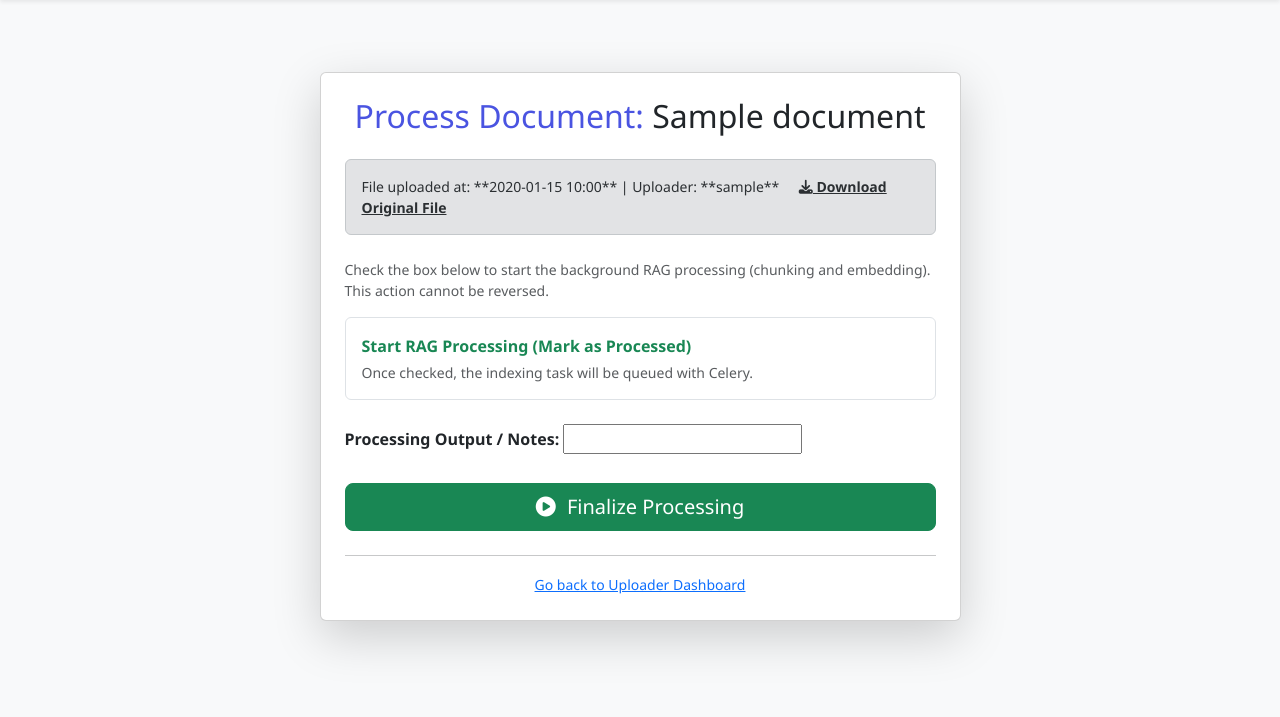
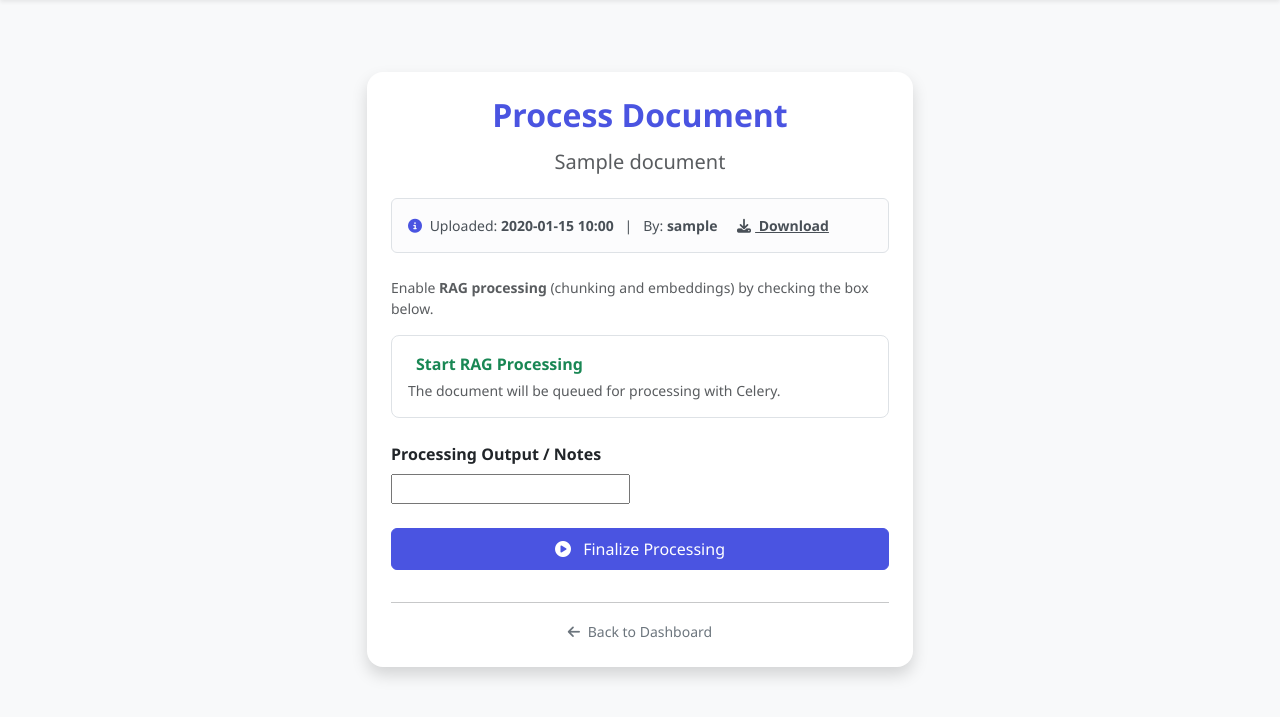
Before and after one commit to albanz27/DocSeek, a Django app: template doc_manager/templates/doc_manager/document_process_form.html in a window 1280 px wide. Shown: the part 56-773 px from the top of the page. Run offline with Django 5.2, Linux system fonts and the light colour scheme; the template is opened without the code that fills it: most values are stand-ins (such as "Sample title", 1, 10 or a date in 2020); form fields are guessed from the names that the template uses.

Commit message:
Refactor document_process_form.html for improved layout and user experience; add document_process_form.css for enhanced styling and consistency

```diff
--- a/doc_manager/templates/doc_manager/document_process_form.html
+++ b/doc_manager/templates/doc_manager/document_process_form.html
@@ -1,55 +1,72 @@
 {% extends 'base.html' %}
+{% load static %}
+
+{% block extra_css %}
+<link rel="stylesheet" href="{% static 'css/document_process.css' %}">
+{% endblock extra_css %}
 
 {% block content %}
 <div class="row justify-content-center">
-    <div class="col-md-9 col-lg-7">
-        <div class="card shadow-lg p-4 mt-5">
-            <h2 class="card-title text-center mb-4 text-primary">Process Document: <span class="text-dark">{{ document.title }}</span></h2>
+    <div class="col-md-8 col-lg-6">
+        <div class="card shadow p-4 mt-5 border-0 rounded-4">
+            <h2 class="card-title text-center text-primary mb-3 fw-bold">
+                Process Document
+            </h2>
+            <h5 class="text-center text-muted mb-4">{{ document.title }}</h5>
 
-            <div class="alert alert-secondary small mb-4">
-                File uploaded at: **{{ document.uploaded_at|date:"Y-m-d H:i" }}** |
-                Uploader: **{{ document.uploader.username }}**
+            <div class="alert alert-light border rounded small mb-4">
+                <i class="fas fa-info-circle text-primary me-1"></i>
+                Uploaded: <strong>{{ document.uploaded_at|date:"Y-m-d H:i" }}</strong> &nbsp; | &nbsp;
+                By: <strong>{{ document.uploader.username }}</strong>
                 <a href="{{ document.file.url }}" class="alert-link ms-3">
-                    <i class="fas fa-download"></i> Download Original File
+                    <i class="fas fa-download me-1"></i> Download
                 </a>
             </div>
 
-            <form method="POST">
+            <form method="POST" class="mb-3">
                 {% csrf_token %}
 
-                <p class="text-muted small">
-                    Check the box below to start the background RAG processing (chunking and embedding). This action cannot be reversed.
+                <p class="text-muted small mb-3">
+                    Enable <strong>RAG processing</strong> (chunking and embeddings) by checking the box below.
                 </p>
 
-                <div class="form-check mb-4 border p-3 rounded">
+                <div class="form-check p-3 border rounded-3 mb-4">
                     {{ form.is_processed }}
-                    <label class="form-check-label fw-bold text-success" for="{{ form.is_processed.id_for_label }}">
-                        Start RAG Processing (Mark as Processed)
+                    <label class="form-check-label fw-semibold text-success ms-2" for="{{ form.is_processed.id_for_label }}">
+                        Start RAG Processing
                     </label>
                     <div class="form-text">
-                        Once checked, the indexing task will be queued with Celery.
+                        The document will be queued for processing with Celery.
                     </div>
                 </div>
 
                 <div class="mb-4">
-                    <label for="{{ form.processing_output.id_for_label }}" class="form-label fw-bold">Processing Output / Notes:</label>
-                    {{ form.processing_output }}
+                    <label for="{{ form.processing_output.id_for_label }}" class="form-label fw-semibold">
+                        Processing Output / Notes
+                    </label>
+
+                    <div class="output-field">
+                        {{ form.processing_output }}
+                    </div>
+
                     {% for error in form.processing_output.errors %}
                         <div class="invalid-feedback d-block">{{ error }}</div>
                     {% endfor %}
                 </div>
 
-                <button type="submit" class="btn btn-success btn-lg w-100">
-                    <i class="fas fa-play-circle"></i> Finalize Processing
+
+                <button type="submit" class="btn btn-primary w-100 py-2">
+                    <i class="fas fa-play-circle me-2"></i> Finalize Processing
                 </button>
             </form>
 
-            <hr class="mt-4 mb-3">
+            <hr>
             <div class="text-center">
-                <a href="{% url 'uploader_dashboard' %}" class="small">Go back to Uploader Dashboard</a>
+                <a href="{% url 'uploader_dashboard' %}" class="small text-decoration-none text-secondary">
+                    <i class="fas fa-arrow-left me-1"></i> Back to Dashboard
+                </a>
             </div>
         </div>
     </div>
 </div>
-
 {% endblock content %}
```
Also changed, not shown: static/css/doc_manager/document_process_form.css (added, +114 -0 lines).
